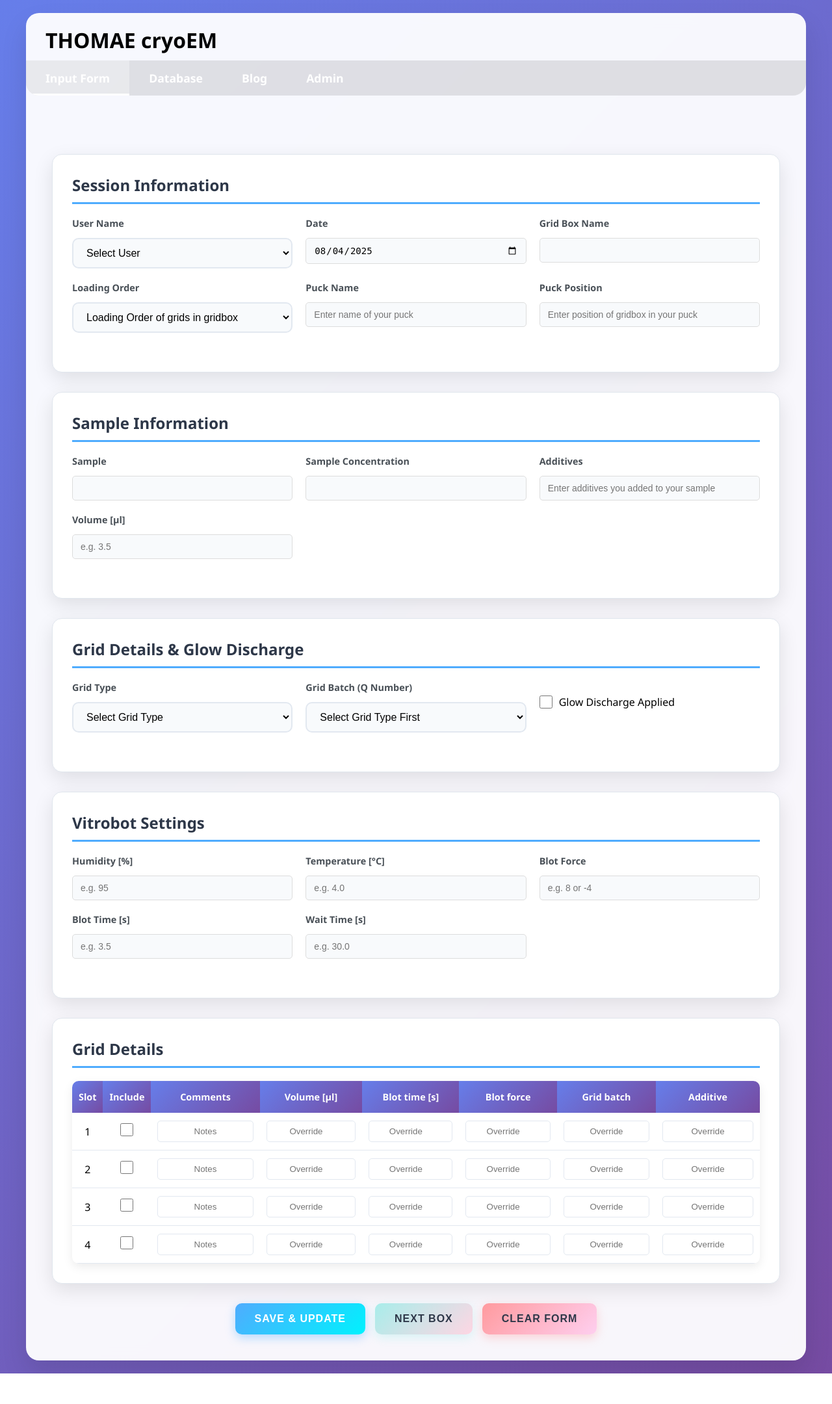
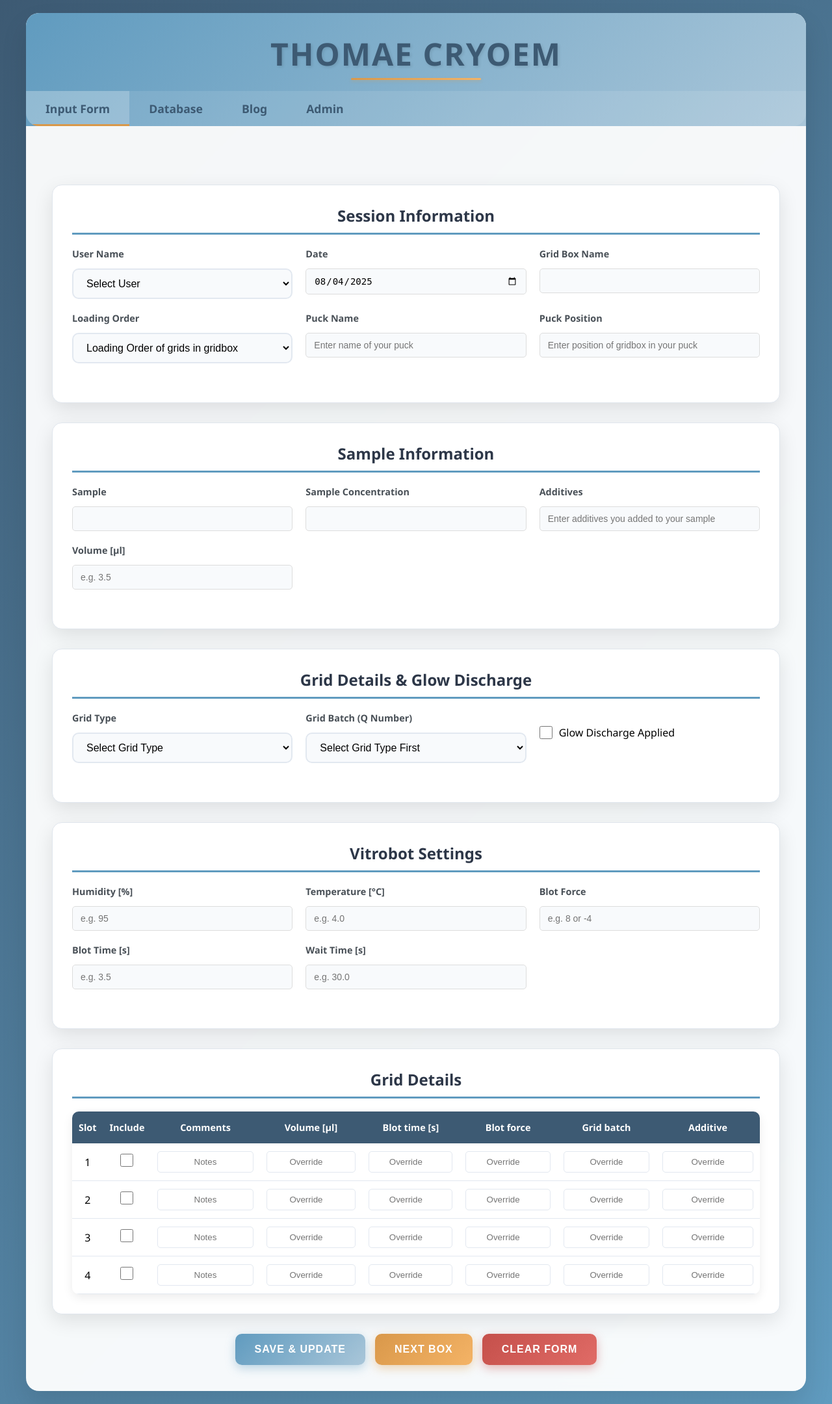
Before and after one commit to LabThoma/upthomae-cryoem-website, a PHP site: page / in a window 1280 px wide. Shown: the whole page at 65% size. Before the commit the page ends 2113 px from the top, so only its background shows below. Run offline with PHP 8.4, Linux system fonts and the light colour scheme.

Commit message:
Change of color scheme
Changed color scheme to swiss mountains. Also made sure the header is now colored properly.

```diff
--- a/grid-managment/src/styles/main.css
+++ b/grid-managment/src/styles/main.css
@@ -1,3 +1,14 @@
+/* Color Scheme Variables */
+:root {
+    --primary-dark: #3D5A73;
+    --primary: #609BBF;
+    --primary-light: #A9C6D9;
+    --accent-orange: #D9984A;
+    --background-light: #A2BCD3;
+    --warning-red: #C5504B;
+    --success-green: #5A9367;
+}
+
 * {
     margin: 0;
     padding: 0;
@@ -6,7 +17,7 @@
 
 body {
     font-family: 'Segoe UI', Tahoma, Geneva, Verdana, sans-serif;
-    background: linear-gradient(135deg, #667eea 0%, #764ba2 100%);
+    background: linear-gradient(135deg, #3D5A73 0%, #609BBF 100%);
     min-height: 100vh;
     padding: 20px;
 }
@@ -21,27 +32,45 @@ body {
     overflow: hidden;
 }
 
-.header {
-    background: linear-gradient(135deg, #4facfe 0%, #00f2fe 100%);
-    color: white;
+#header {
+    background: linear-gradient(135deg, #609BBF 0%, #A9C6D9 100%);
+    color: var(--primary-dark);
     padding: 0;
     text-align: center;
 }
 
 .header-title {
-    padding: 20px 30px 10px;
+    padding: 30px 30px 15px;
 }
 
-.header h1 {
-    font-size: 2.5rem;
+#header h1 {
+    font-size: 3rem;
     margin-bottom: 10px;
-    text-shadow: 0 2px 10px rgba(0, 0, 0, 0.2);
+    text-shadow: 2px 2px 4px rgba(0, 0, 0, 0.1);
+    font-weight: 700;
+    letter-spacing: 2px;
+    position: relative;
+    color: var(--primary-dark);
+    text-transform: uppercase;
+}
+
+#header h1::after {
+    content: '';
+    position: absolute;
+    bottom: -8px;
+    left: 50%;
+    transform: translateX(-50%);
+    width: 200px;
+    height: 3px;
+    background: linear-gradient(90deg, var(--accent-orange) 0%, #F4B366 100%);
+    border-radius: 2px;
+    box-shadow: 0 2px 4px rgba(217, 152, 74, 0.3);
 }
 
 /* Navigation tabs styling */
 .nav-tabs {
     display: flex;
-    background-color: rgba(0, 0, 0, 0.1);
+    background-color: rgba(255, 255, 255, 0.1);
     border-radius: 0 0 20px 20px;
     overflow: hidden;
 }
@@ -50,7 +79,7 @@ body {
     padding: 15px 30px;
     font-size: 1.1rem;
     font-weight: 600;
-    color: white;
+    color: var(--primary-dark);
     text-decoration: none;
     transition: all 0.3s ease;
     cursor: pointer;
@@ -58,11 +87,11 @@ body {
 }
 
 .nav-tab:hover {
-    background-color: rgba(255, 255, 255, 0.2);
+    background-color: rgba(255, 255, 255, 0.15);
 }
 
 .nav-tab.active {
-    background-color: rgba(255, 255, 255, 0.3);
+    background-color: rgba(255, 255, 255, 0.2);
 }
 
 .nav-tab.active::after {
@@ -72,7 +101,7 @@ body {
     left: 0;
     width: 100%;
     height: 3px;
-    background-color: white;
+    background-color: var(--accent-orange);
 }
 
 .content {
@@ -119,12 +148,13 @@ body {
 }
 
 /* Style section titles consistently */
-.section-title {
+h2 {
     font-size: 1.5rem;
+    margin-bottom: 20px;
     color: #2d3748;
-    margin-bottom: 20px;
+    text-align: center;
+    border-bottom: 3px solid #609BBF;
     padding-bottom: 10px;
-    border-bottom: 3px solid #4facfe;
 }
 
 /* Remove any specific styling from #databaseView .section-title that might be overriding */
@@ -185,7 +215,7 @@ body {
 .checkbox-group input[type="checkbox"] {
     width: 20px;
     height: 20px;
-    accent-color: #4facfe;
+    accent-color: #609BBF;
 }
 
 .grid-table {
@@ -199,7 +229,7 @@ body {
 }
 
 .grid-table th {
-    background: linear-gradient(135deg, #667eea 0%, #764ba2 100%);
+    background: var(--primary-dark);
     color: white;
     padding: 15px 10px;
     text-align: center;
@@ -216,7 +246,7 @@ body {
 .grid-table input[type="checkbox"] {
     width: 20px;
     height: 20px;
-    accent-color: #4facfe;
+    accent-color: #609BBF;
 }
 
 .grid-table input[type="text"],
@@ -314,47 +344,47 @@ body {
 }
 
 .btn-primary {
-    background: linear-gradient(135deg, #4facfe 0%, #00f2fe 100%);
+    background: linear-gradient(135deg, #609BBF 0%, #A9C6D9 100%);
     color: white;
-    box-shadow: 0 5px 15px rgba(79, 172, 254, 0.4);
+    box-shadow: 0 5px 15px rgba(96, 155, 191, 0.4);
 }
 
 .btn-primary:hover {
     transform: translateY(-2px);
-    box-shadow: 0 10px 25px rgba(79, 172, 254, 0.5);
+    box-shadow: 0 10px 25px rgba(96, 155, 191, 0.5);
 }
 
 .btn-secondary {
-    background: linear-gradient(135deg, #a8edea 0%, #fed6e3 100%);
-    color: #2d3748;
-    box-shadow: 0 5px 15px rgba(168, 237, 234, 0.4);
+    background: linear-gradient(135deg, #D9984A 0%, #F4B366 100%);
+    color: white;
+    box-shadow: 0 5px 15px rgba(217, 152, 74, 0.4);
 }
 
 .btn-secondary:hover {
     transform: translateY(-2px);
-    box-shadow: 0 10px 25px rgba(168, 237, 234, 0.5);
+    box-shadow: 0 10px 25px rgba(217, 152, 74, 0.5);
 }
 
 .btn-danger {
-    background: linear-gradient(135deg, #ff9a9e 0%, #fecfef 100%);
-    color: #2d3748;
-    box-shadow: 0 5px 15px rgba(255, 154, 158, 0.4);
+    background: linear-gradient(135deg, #C5504B 0%, #E06B66 100%);
+    color: white;
+    box-shadow: 0 5px 15px rgba(197, 80, 75, 0.4);
 }
 
 .btn-danger:hover {
     transform: translateY(-2px);
-    box-shadow: 0 10px 25px rgba(255, 154, 158, 0.5);
+    box-shadow: 0 10px 25px rgba(197, 80, 75, 0.5);
 }
 
 .btn-success {
-    background: linear-gradient(135deg, #84fab0 0%, #8fd3f4 100%);
-    color: #155724;
-    box-shadow: 0 5px 15px rgba(132, 250, 176, 0.4);
+    background: linear-gradient(135deg, #5A9367 0%, #7BB682 100%);
+    color: white;
+    box-shadow: 0 5px 15px rgba(90, 147, 103, 0.4);
 }
 
 .btn-success:hover {
     transform: translateY(-2px);
-    box-shadow: 0 10px 25px rgba(132, 250, 176, 0.5);
+    box-shadow: 0 10px 25px rgba(90, 147, 103, 0.5);
 }
 
 .btn-small {
```
Also changed, not shown: other parts of grid-managment/src/styles/main.css (+43 -43 lines).
